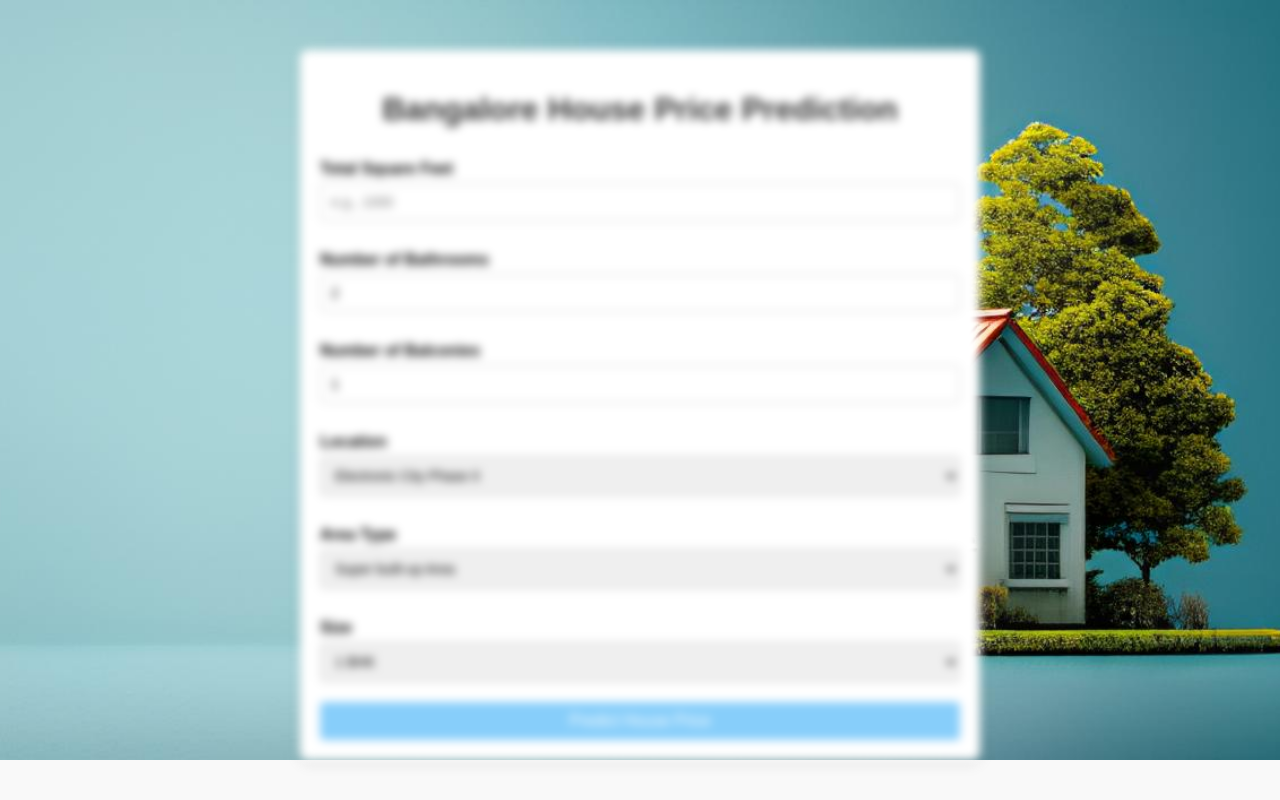
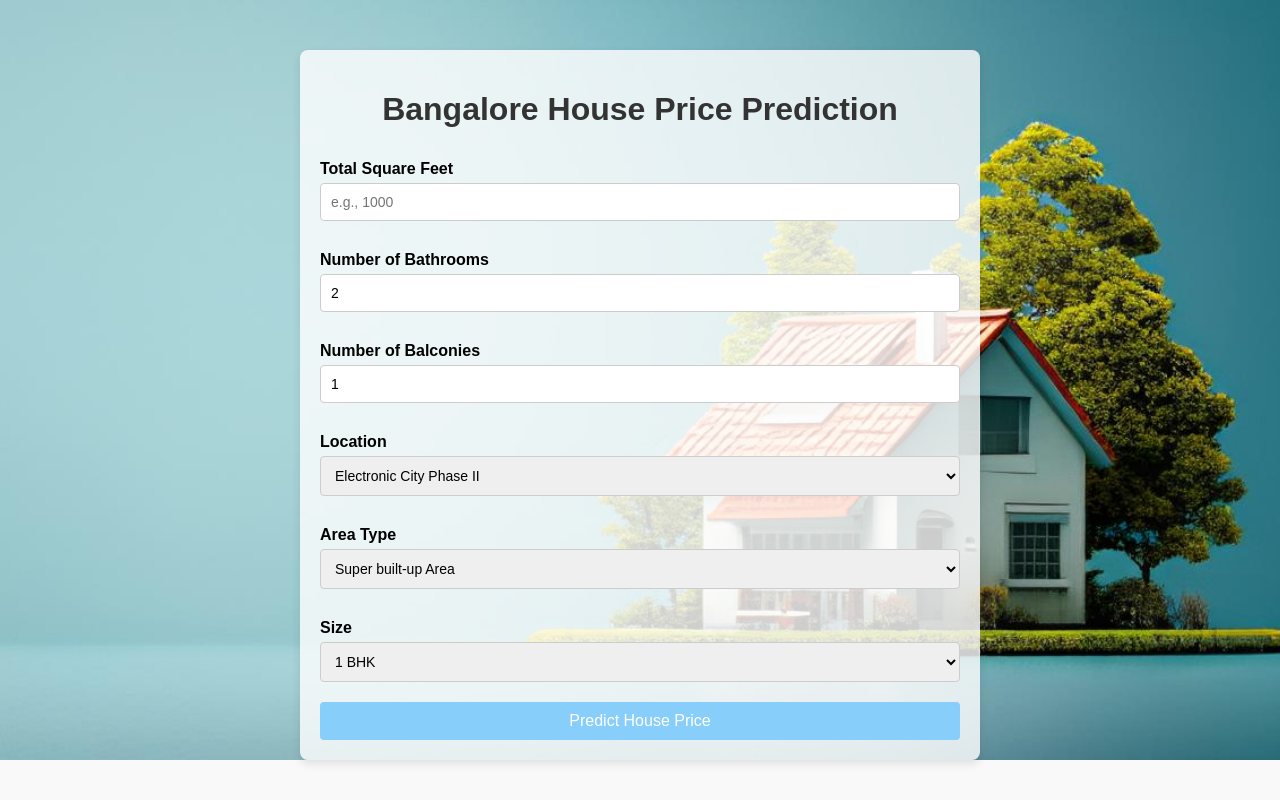
Before and after one commit to vaishali-sekar/AACSV, a FastAPI app: page / in a window 1280 px wide. Run offline with FastAPI, Linux system fonts and the light colour scheme; parts of the project's set-up code (start-up, migrations or seed data) failed here and were passed over.

Commit message:
Update style.css

```diff
--- a/static/style.css
+++ b/static/style.css
@@ -8,7 +8,6 @@ body {
     background-repeat: no-repeat; /* Prevents tiling of the image */
     background-position: center; /* Centers the image in the viewport */
     position: relative;
-    filter: blur(5px); /* Adds a slight blur effect */
 }
 
 .container {
@@ -16,7 +15,7 @@ body {
     margin: auto;
     margin-top: 50px;
     padding: 20px;
-    background-color: #fff;
+    background-color: rgba(255, 255, 255, 0.8); /* Slightly transparent background */
     border-radius: 8px;
     box-shadow: 0 4px 10px rgba(0, 0, 0, 0.1);
 }
@@ -36,7 +35,7 @@ label {
     font-weight: bold;
 }
 
-input, select {
+input, select, textarea {
     padding: 10px;
     margin-top: 5px;
     margin-bottom: 20px;
@@ -56,6 +55,6 @@ button {
 }
 
 button:hover {
-    background-color: #87CEFA;
+    background-color: #4682B4;
 }
 /* Updated on <date> */
```
